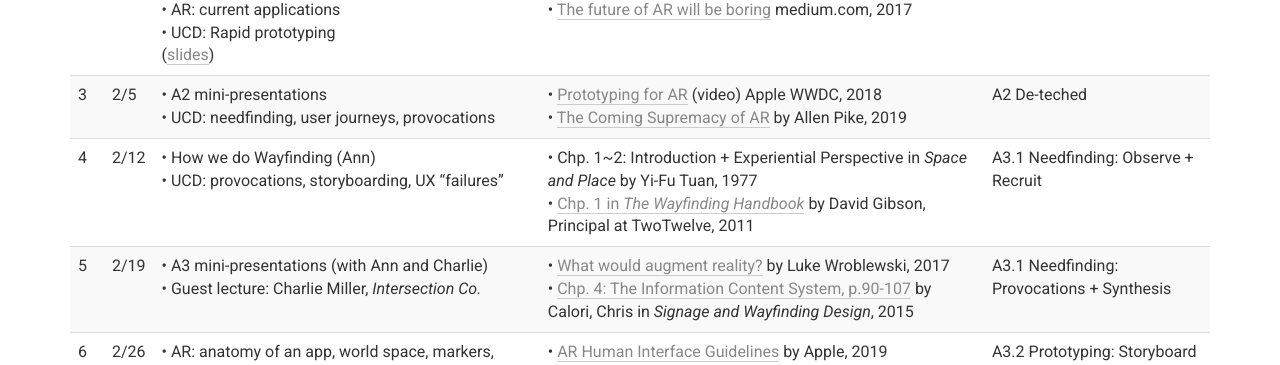
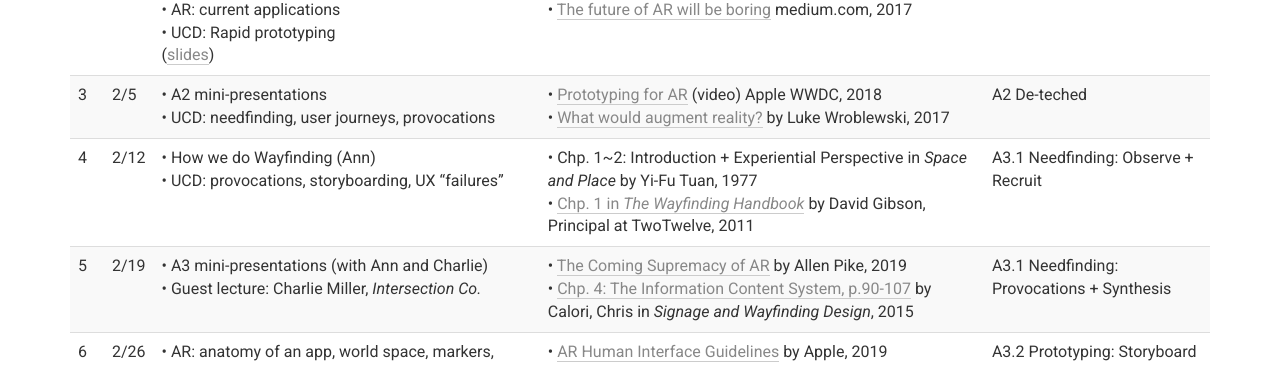
Before and after one commit to columbiaspatialinfo/columbiaspatialinfo.github.io, a Jekyll site: the page built from index.md, in a window 1280 px wide and 900 px high, scrolled down 695 px. Shown: the part 152-517 px from the top of the window. Built offline with Jekyll 4.4.1, drawn with Linux system fonts in a browser that asks for light colours; our own code applies the rules of GitHub Pages for plain Markdown files.

```diff
--- a/index.md
+++ b/index.md
@@ -28,9 +28,9 @@ _Subject to change as semester progresses._
 | -- | -- | -- | -- | -- |
 | 1        | 1/22     | • What is UCD, what is AR?<br>• TwoTwelve overview (Ann)<br>• Course structure<br>([slides](https://docs.google.com/presentation/d/13yrgzOjsCOtmdtj6PEFNqrDayXyoDiWz1_qs4MgI0Iw/edit?usp=sharing)) |                                                                                                                                                                                                                                                                                 | [Apply to enroll](https://forms.gle/dKc8YTB8YCKDW2Ya6) |
 | 2        | 1/29   | • A1 mini-presentations<br>• AR: current applications<br>• UCD: Rapid prototyping<br>([slides](https://docs.google.com/presentation/d/1ccvYpHhp8exK7g_gcnSIGDoC7seHlM-0NR6kS5Uez0M/edit?usp=sharing))           | • [Why Human-Centered Design Matters](https://www.wired.com/insights/2013/12/human-centered-design-matters/) WIRED, 2013<br>• [The future of AR will be boring](https://medium.com/@warronbebster/the-future-of-augmented-reality-will-be-boring-fc95be238ef4) medium.com, 2017 | A1 Five days |
-| 3        | 2/5      | • A2 mini-presentations<br>• UCD: needfinding, user journeys, provocations                             | • [Prototyping for AR](https://developer.apple.com/videos/play/wwdc2018/808/) (video) Apple WWDC, 2018<br>• [The Coming Supremacy of AR](https://allenpike.com/2019/the-supremacy-of-ar) by Allen Pike, 2019                                                                        | A2 De-teched                                           |
+| 3        | 2/5      | • A2 mini-presentations<br>• UCD: needfinding, user journeys, provocations                             | • [Prototyping for AR](https://developer.apple.com/videos/play/wwdc2018/808/) (video) Apple WWDC, 2018<br>• [What would augment reality?](https://www.lukew.com/ff/entry.asp?1974) by Luke Wroblewski, 2017                                                                        | A2 De-teched                                           |
 | 4        | 2/12     | • How we do Wayfinding (Ann)<br>• UCD: provocations, storyboarding, UX "failures"                                                   | • Chp. 1~2: Introduction + Experiential Perspective in _Space and Place_ by Yi-Fu Tuan, 1977<br>• [Chp. 1 in _The Wayfinding Handbook_](https://issuu.com/papress/docs/wayfinding-handbook) by David Gibson, Principal at TwoTwelve, 2011                                                                                                                                                                      | A3.1 Needfinding: Observe + Recruit                  |
-| 5        | 2/19     | • A3 mini-presentations (with Ann and Charlie)<br>• Guest lecture: Charlie Miller, _Intersection Co._ | • [What would augment reality?](https://www.lukew.com/ff/entry.asp?1974) by Luke Wroblewski, 2017<br>• [Chp. 4: The Information Content System, p.90-107](https://clio.columbia.edu/catalog/11557934) by Calori, Chris in _Signage and Wayfinding Design_, 2015 | A3.1 Needfinding: Provocations + Synthesis             |
+| 5        | 2/19     | • A3 mini-presentations (with Ann and Charlie)<br>• Guest lecture: Charlie Miller, _Intersection Co._ | • [The Coming Supremacy of AR](https://allenpike.com/2019/the-supremacy-of-ar) by Allen Pike, 2019<br>• [Chp. 4: The Information Content System, p.90-107](https://clio.columbia.edu/catalog/11557934) by Calori, Chris in _Signage and Wayfinding Design_, 2015 | A3.1 Needfinding: Provocations + Synthesis             |
 | 6        | 2/26     | • AR: anatomy of an app, world space, markers, interaction taxonomy<br>• AR prototyping software demos                            | • [AR Human Interface Guidelines](https://developer.apple.com/ios/human-interface-guidelines/technologies/augmented-reality/) by Apple, 2019<br>• [Teachable Machine tutorial](https://teachablemachine.withgoogle.com/) Google Creative Lab, 2017                                                                                                                                                                                                                 | A3.2 Prototyping: Storyboard                           |
 | 7        | 3/4      | • *HCI: mental maps, affordances, usability + Tangible Interface Design (TBD Prof. Leithinger)*        | • [Chp. 1 from The Design of Everyday Things]({{ layout.canvasfiles }}6854751) by Don Norman, 1988                                                                                                                                    | A3.2 Prototyping: Implement                            |
 | 8        | 3/11     | • A3 Review with Guest Critics (Ann out)                                                               | • [How to do a user interview](https://www.youtube.com/watch?v=Qq3OiHQ-HCU) by Google Ventures.                                                                                                                                                                                 | A3.3 Evaluating: User Test                             |
```
